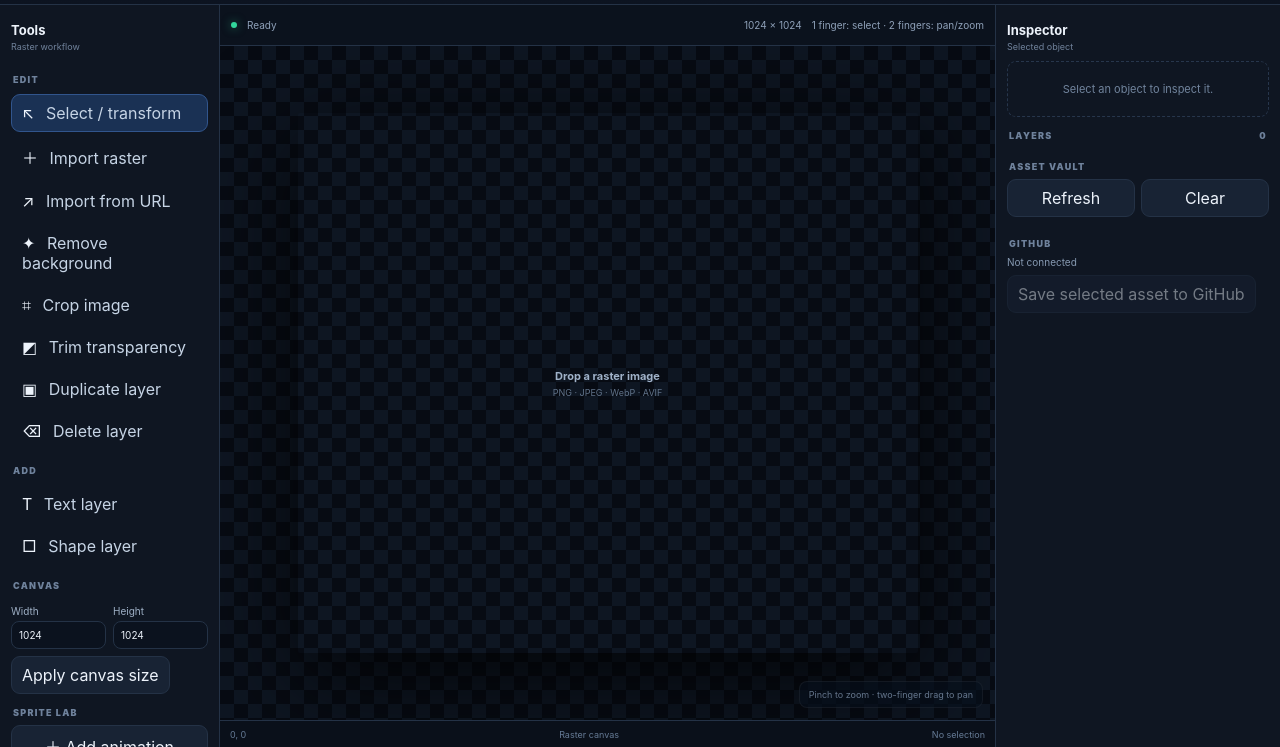
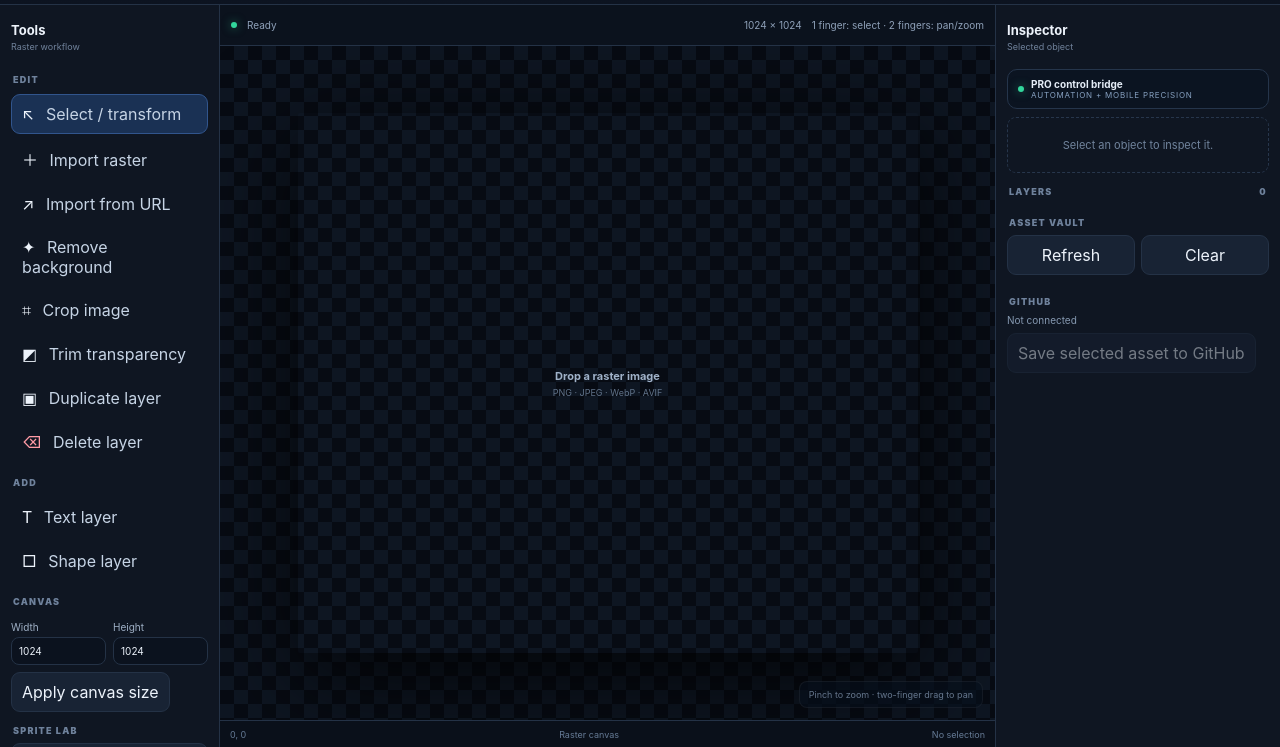
Before and after one commit to venom3-byte/Project1, a website: page index.html in a window 1280 px wide. Shown: the part 53-800 px from the top of the page. Drawn offline with Linux system fonts and the light colour scheme; a script that the page names is missing.

Commit message:
Wire PRO interaction layer and fix delete button class

```diff
--- a/index.html
+++ b/index.html
@@ -7,6 +7,7 @@
 <meta name="description" content="Asset Forge Studio — professional raster game-asset editor"><link rel="manifest" href="./manifest.webmanifest">
 <title>Asset Forge Studio</title>
 <link rel="stylesheet" href="./styles.css?v=5">
+<link rel="stylesheet" href="./pro.css?v=1">
 <script src="https://cdn.jsdelivr.net/npm/fabric@7.4.0/dist/index.min.js"></script>
 </head>
 <body>
@@ -35,7 +36,7 @@
     <button class="tool" id="cropBtn">⌗ <span>Crop image</span></button>
     <button class="tool" id="trimBtn">◩ <span>Trim transparency</span></button>
     <button class="tool" id="duplicateBtn">▣ <span>Duplicate layer</span></button>
-    <button class="tool" id="deleteBtn" class="danger">⌫ <span>Delete layer</span></button>
+    <button class="tool danger" id="deleteBtn">⌫ <span>Delete layer</span></button>
 
     <div class="tool-section-title">ADD</div>
     <button class="tool" id="textBtn">T <span>Text layer</span></button>
@@ -134,6 +135,7 @@
 
 <div id="toast"></div>
 <script type="module" src="./app.js?v=5"></script>
+<script type="module" src="./pro.js?v=1"></script>
 </div>
 </body>
 </html>
```
